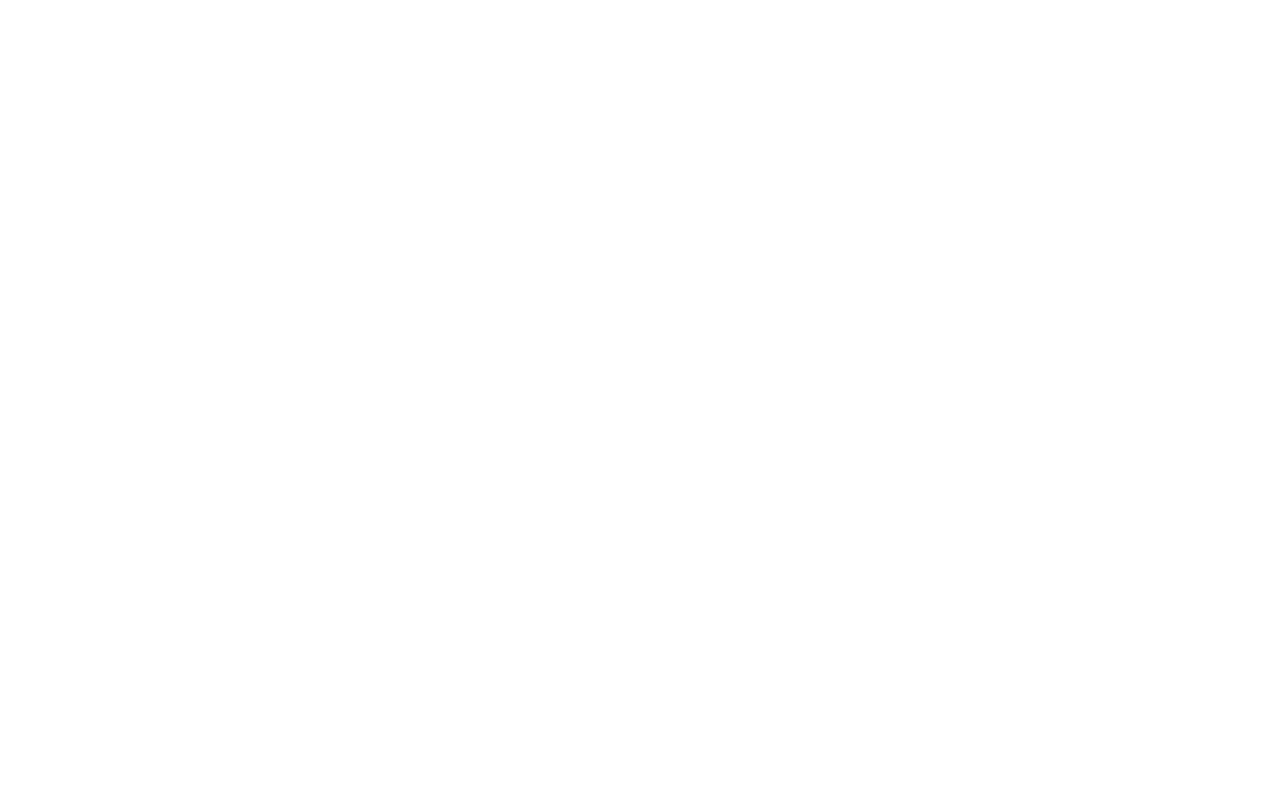
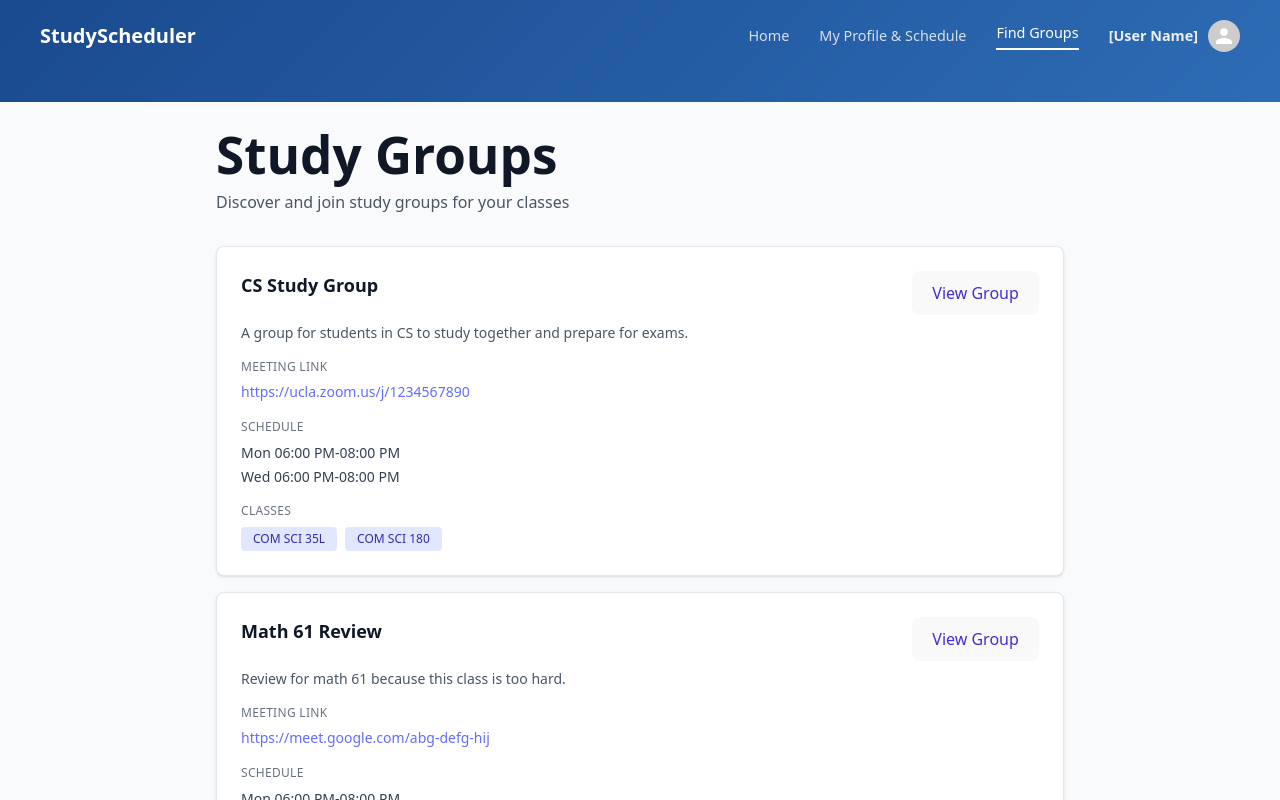
Before and after one commit to ArchitWa/35L-StudyScheduler, a React (Vite) app in the folder client/: page /groups in a window 1280 px wide. Before the commit this address had no page. Shown: the top 800 px of the page. Built offline with nearby package versions, Linux system fonts and the light colour scheme.

Commit message:
add group list component

```diff
--- a/client/src/App.jsx
+++ b/client/src/App.jsx
@@ -5,6 +5,7 @@
 import Homepage from './pages/homepage.jsx'
 import ProfileViewer from './pages/profileViewer.jsx'
 import ProfileEditor from './pages/profileEditor.jsx'
+import GroupList from "./pages/studyGroupList.jsx"
 import './App.css'
 
 function App() {
@@ -14,12 +15,13 @@
         <Route path="/" element={<Homepage />} />
         <Route path="/profile" element={<ProfileViewer />} />
         <Route path="/profile_edit" element={<ProfileEditor />} />
+        <Route path="/groups" element={<GroupList />} />
       </Routes>
     </Router>
   );
 }
 
-export default App
+export default App;
 /*
 function App() {
   const [count, setCount] = useState(0)
--- /dev/null
+++ b/client/src/components/groupcard.jsx
@@ -0,0 +1,87 @@
+import { placeholderClasses } from '../pages/placeholders.jsx';
+
+const DAYS_OF_WEEK = ["Sun", "Mon", "Tue", "Wed", "Thu", "Fri", "Sat"];
+
+function formatTime(timeStr) {
+    const [hour, minute] = timeStr.split(':').map(Number);
+    const date = new Date();
+    date.setHours(parseInt(hour), parseInt(minute));
+    return date.toLocaleTimeString([], { hour: '2-digit', minute: '2-digit' });
+}
+
+function getScheduleString(scheduleItem) {
+    const day = DAYS_OF_WEEK[scheduleItem.day];
+    return `${day} ${formatTime(scheduleItem.start_time)}-${formatTime(scheduleItem.end_time)}`;
+}
+
+function getClassTitle(classId) {
+    const classObj = placeholderClasses.find(c => c.id === classId);
+    return classObj ? classObj.title : `Class ${classId}`;
+}
+
+const GroupCard = ({ group }) => {
+    return (
+        <div className="bg-white rounded-lg shadow-sm p-6 border border-gray-200 hover:shadow-md transition-shadow">
+            {/* Title + View Button */}
+            <div className="flex items-start justify-between gap-4 mb-2">
+                <h3 className="text-lg font-semibold text-gray-900">{group.title}</h3>
+                <button className="px-4 py-2 bg-indigo-600 hover:bg-indigo-700 text-indigo-700 text-sm font-medium rounded-lg transition-colors whitespace-nowrap">
+                    View Group
+                </button>
+            </div>
+
+            {/* Description (goals of group) */}
+            <p className="text-sm text-gray-600 mb-4">{group.description}</p>
+
+            {/* Zoom Link */}
+            <div className="mb-4">
+                <p className="text-xs font-medium text-gray-500 uppercase tracking-wide mb-1">Meeting Link</p>
+                <a
+                    href={group.meeting_link}
+                    target="_blank"
+                    rel="noopener noreferrer"
+                    className="text-sm text-indigo-600 hover:text-indigo-700 break-all"
+                >
+                    {group.meeting_link}
+                </a>
+            </div>
+
+            {/* When the group meets */}
+            <div className="mb-4">
+                <p className="text-xs font-medium text-gray-500 uppercase tracking-wide mb-2">Schedule</p>
+                <div className="space-y-1">
+                    {group.schedule_ids && group.schedule_ids.length > 0 ? (
+                        group.schedule_ids.map((schedule, idx) => (
+                            <div key={idx} className="text-sm text-gray-700">
+                                {getScheduleString(schedule)}
+                            </div>
+                        ))
+                    ) : (
+                        <p className="text-sm text-gray-500">No schedule available</p>
+                    )}
+                </div>
+            </div>
+
+            {/* Class Tags */}
+            <div className="mb-0">
+                <p className="text-xs font-medium text-gray-500 uppercase tracking-wide mb-2">Classes</p>
+                <div className="flex flex-wrap gap-2">
+                    {group.class_ids && group.class_ids.length > 0 ? (
+                        group.class_ids.map((classId) => (
+                            <span
+                                key={classId}
+                                className="inline-block px-3 py-1 bg-indigo-100 text-indigo-800 rounded text-xs font-medium"
+                            >
+                                {getClassTitle(classId)}
+                            </span>
+                        ))
+                    ) : (
+                        <p className="text-sm text-gray-500">No classes listed</p>
+                    )}
+                </div>
+            </div>
+        </div>
+    );
+};
+
+export default GroupCard;
--- /dev/null
+++ b/client/src/pages/studyGroupList.jsx
@@ -0,0 +1,55 @@
+import { useState } from "react";
+import Navbar from "../components/navbar.jsx";
+import GroupCard from "../components/groupcard.jsx";
+import { placeholderGroups } from "./placeholders.jsx";
+
+const ITEMS_PER_PAGE = 10;
+
+export default function GroupList() {
+    const [displayedCount, setDisplayedCount] = useState(ITEMS_PER_PAGE);
+
+    const handleLoadMore = () => {
+        setDisplayedCount(prev => prev + ITEMS_PER_PAGE);
+    };
+
+    const visibleGroups = placeholderGroups.slice(0, displayedCount);
+    const hasMore = displayedCount < placeholderGroups.length;
+
+    return (
+        <div className="min-h-screen bg-gray-50">
+            <header className="header-section">
+                <Navbar onToggleLogin={true} />
+            </header>
+
+            <main className="max-w-4xl mx-auto p-6">
+                <section className="mb-8">
+                    <h1 className="text-3xl font-bold text-gray-900 mb-2">Study Groups</h1>
+                    <p className="text-gray-600">Discover and join study groups for your classes</p>
+                </section>
+
+                <div className="space-y-4 mb-8">
+                    {visibleGroups.map((group) => (
+                        <GroupCard key={group.id} group={group} />
+                    ))}
+                </div>
+
+                {hasMore && (
+                    <div className="flex justify-center">
+                        <button
+                            onClick={handleLoadMore}
+                            className="px-6 py-3 bg-indigo-600 hover:bg-indigo-700 text-indigo-700 font-medium rounded-lg transition-colors"
+                        >
+                            Load More
+                        </button>
+                    </div>
+                )}
+
+                {visibleGroups.length === 0 && (
+                    <div className="text-center py-12">
+                        <p className="text-gray-500 text-lg">No groups found</p>
+                    </div>
+                )}
+            </main>
+        </div>
+    );
+}
```
